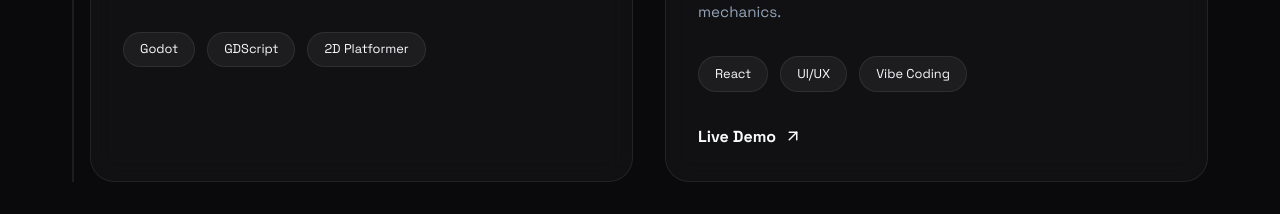
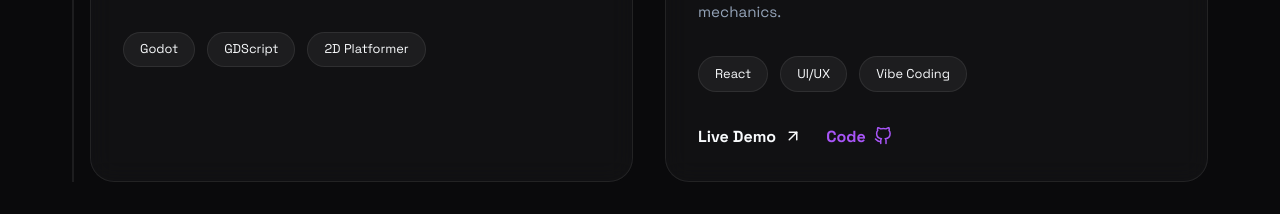
Before and after one commit to lucky20T/Portfolio-ver-2, a React (Vite) app: page / in a window 1280 px wide. Shown: the part 2400-2614 px from the top of the page. Built offline with nearby package versions, Linux system fonts and the light colour scheme.

Commit message:
Add GitHub code link to Math Puzzle Game project

```diff
--- a/src/components/Projects.jsx
+++ b/src/components/Projects.jsx
@@ -44,6 +44,7 @@ const programmingProjects = {
       title: "Math Puzzle Game",
       description: "Built a React-based math puzzle game using vibe coding workflows. Designed responsive UI and interactive puzzle mechanics.",
       link: "https://kid-math-puzzle.vercel.app/",
+      github: "https://github.com/lucky20T/kid-math-puzzle",
       image: mathPuzzleImg,
       tags: ["React", "UI/UX", "Vibe Coding"]
     }
```
